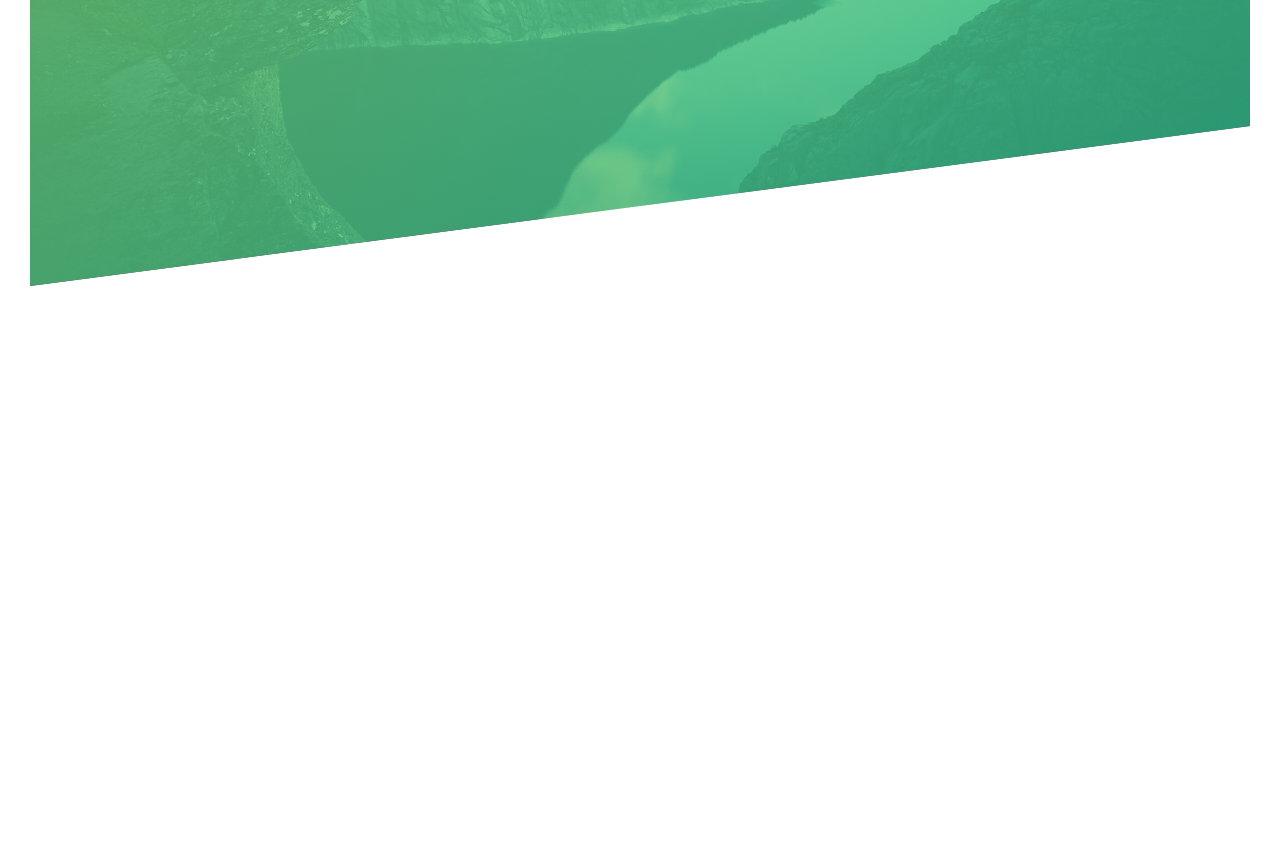
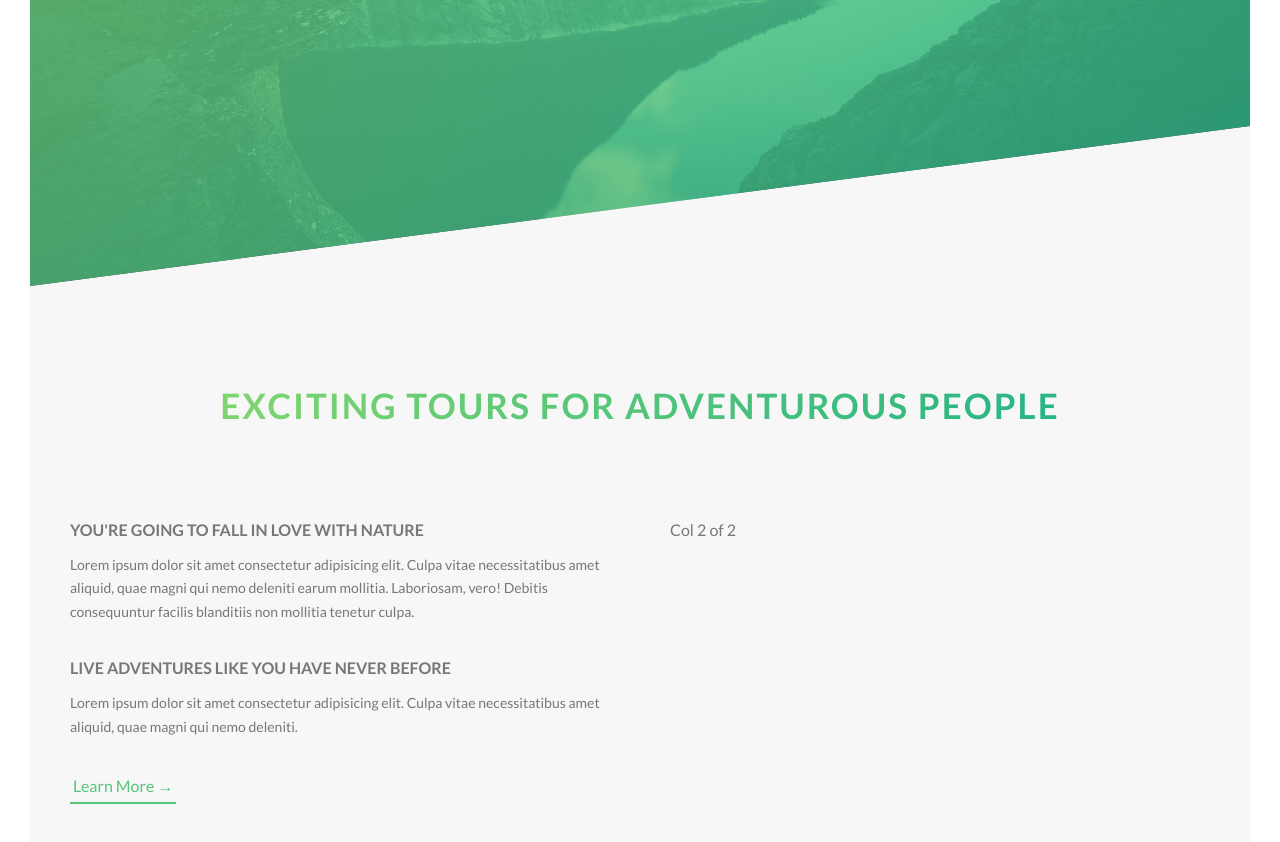
Before and after one commit to SergioAndrade22/CSS, a website: page Natours/index.html in a window 1280 px wide. Shown: the part 504-1346 px from the top of the page. Before the commit the page ends 820 px from the top, so only its background shows below. Drawn offline with Linux system fonts and the light colour scheme.

Commit message:
Added table strcuture and learn more button on about section

```diff
--- a/Natours/index.html
+++ b/Natours/index.html
@@ -31,5 +31,35 @@
             </div>
         </header>
 
+        <main>
+            <section class="section-about">
+                <div class="u-center-text u-margin-bottom-big">
+                    <h2 class="heading-secondary">
+                        Exciting tours for adventurous people
+                    </h2>
+                </div>
+                <div class="row">
+                    <div class="col-1-of-2">
+                        <h3 class="heading-tertiary u-margin-bottom-small">
+                            You're going to fall in love with nature
+                        </h3>
+                        <p class="paragraph">
+                            Lorem ipsum dolor sit amet consectetur adipisicing elit. Culpa vitae necessitatibus amet aliquid, quae magni qui nemo deleniti earum mollitia. Laboriosam, vero! Debitis consequuntur facilis blanditiis non mollitia tenetur culpa.
+                        </p>
+                        <h3 class="heading-tertiary u-margin-bottom-small">
+                            Live adventures like you have never before
+                        </h3>
+                        <p class="paragraph">
+                            Lorem ipsum dolor sit amet consectetur adipisicing elit. Culpa vitae necessitatibus amet aliquid, quae magni qui nemo deleniti.
+                        </p>
+
+                        <a id="b" href="#b" class="btn-text">Learn More &rarr;</a>
+                    </div>
+                    <div class="col-1-of-2">
+                        Col 2 of 2
+                    </div>
+                </div>
+            </section>
+        </main>
     </body>
 </html>
--- a/Natours/sass/abstracts/_variables.scss
+++ b/Natours/sass/abstracts/_variables.scss
@@ -2,6 +2,8 @@
 $color-primary: #55c57a;
 $color-primary-light: #7ed56f;
 $color-primary-dark: #28b485;
+
+$color-grey-light-1: #f7f7f7f7;
 
 $color-grey-dark: #777;
 $color-white: #fff;
@@ -11,3 +13,6 @@ $color-black: #000;
 $grid-width: 114rem;
 $gutter-vertical: 8rem;
 $gutter-horizontal: 6rem;
+
+//FONT
+$default-font-size: 1.6rem;
--- a/Natours/sass/base/_typography.scss
+++ b/Natours/sass/base/_typography.scss
@@ -1,7 +1,7 @@
 body{
     font-family: 'Lato', sans-serif;
     font-weight: 400;
-    font-size: 1.6rem;
+    font-size: $default-font-size;
     line-height: 1.7;
     color: $color-grey-dark;
     padding: 3rem;
@@ -31,3 +31,36 @@ body{
         animation: fadeInRight 2s ease-out;
     }
 }
+
+.heading-secondary{
+    font-size: 3.5rem;
+    text-transform: uppercase;
+    font-weight: 700;
+    display: inline-block;
+    background-image: linear-gradient(to right, $color-primary-light, $color-primary-dark);
+    -webkit-background-clip: text; // Clips the background to the text
+    background-clip: text; // Added for compatibility, due to previous line
+    color: transparent;
+    letter-spacing: .2rem;
+    transition: all .25s;
+    backface-visibility: hidden;
+
+    &:hover {
+        transform: skewY(-10deg) skewX(15deg) scale(1.1);
+        text-shadow: .5rem 1rem 2rem rgba($color-black, .4);
+    }
+}
+
+.heading-tertiary{
+    font-size: $default-font-size;
+    font-weight: 700;
+    text-transform: uppercase;
+}
+
+.paragraph {
+    font-size: 1.4rem;
+
+    &:not(:last-child){
+        margin-bottom: 3rem;
+    }
+}
--- a/Natours/sass/base/_utilities.scss
+++ b/Natours/sass/base/_utilities.scss
@@ -0,0 +1,15 @@
+.u-center-text {
+    text-align: center;
+}
+
+.u-margin-bottom-big {
+    margin-bottom: 8rem;
+}
+
+.u-margin-bottom-medium {
+    margin-bottom: 4rem;
+}
+
+.u-margin-bottom-small {
+    margin-bottom: 1rem;
+}
--- a/Natours/sass/components/_button.scss
+++ b/Natours/sass/components/_button.scss
@@ -1,19 +1,16 @@
 %btn-placeholder {
     position: relative;
     display: inline-block;
-    text-transform: uppercase;
     text-decoration: none;
-    padding: 1.5rem 4rem;
-    border-radius: 10rem;
     transition: all .2s;
 }
 
 .btn{
-    &:link {
+    &:link, &:visited {
         @extend %btn-placeholder;
-    }
-    &:visited {
-        @extend %btn-placeholder;
+        text-transform: uppercase;
+        padding: 1.5rem 4rem;
+        border-radius: 10rem;
     }
     &:active {
         transform: translateY(-2%);
@@ -51,3 +48,24 @@
         animation-fill-mode: backwards;
     }
 }
+
+.btn-text{
+    &:link, &:visited {
+        @extend %btn-placeholder;
+        color: $color-primary;
+        border-bottom: 0.2rem solid $color-primary;
+        padding: 0.3rem;
+    }
+
+    &:hover{
+        transform: translateY(-15%);
+        background-color: $color-primary;
+        color: $color-white;
+        box-shadow: 0 1rem 2rem rgba($color-black, 0.6);
+    }
+
+    &:active{
+        box-shadow: 0 1rem 2rem rgba($color-black, 0.4);
+        transform: translateY(0);
+    }
+}
--- a/Natours/sass/layout/_grid.scss
+++ b/Natours/sass/layout/_grid.scss
@@ -1,6 +1,5 @@
 .row{
     max-width: $grid-width;
-    background-color: #eee;
     margin: 0 auto; // This center an element on a block
     &:not(:last-child) { // We select, everything but the last child
         margin-bottom: $gutter-vertical;
@@ -13,7 +12,6 @@
 // This '*=' means 'everything that contains'
 // This '$=' means 'that ends with'
     [class^="col-"]{
-        background-color: orangered;
         float: left;
 
         &:not(:last-child){
--- a/Natours/sass/layout/_header.scss
+++ b/Natours/sass/layout/_header.scss
@@ -1,11 +1,7 @@
 .header {
     position: relative;
     height: 95vh;
-    background-image: linear-gradient(
-            to right bottom,
-            rgba($color-primary-light, 0.8),
-            rgba($color-primary-dark, 0.8)),
-            url(../img/hero.jpg);
+    background-image: linear-gradient(to right bottom,rgba($color-primary-light, 0.8),rgba($color-primary-dark, 0.8)), url(../img/hero.jpg);
     background-size: cover;
     background-position: top;
     clip-path: polygon(0 0,100% 0,100% 75vh,0 100%);
--- a/Natours/sass/pages/_home.scss
+++ b/Natours/sass/pages/_home.scss
@@ -0,0 +1,5 @@
+.section-about {
+    background-color: $color-grey-light-1;
+    padding: 25rem 0;
+    margin-top: -20vh;
+}
```
Also changed, not shown: Natours/css/style.css.
